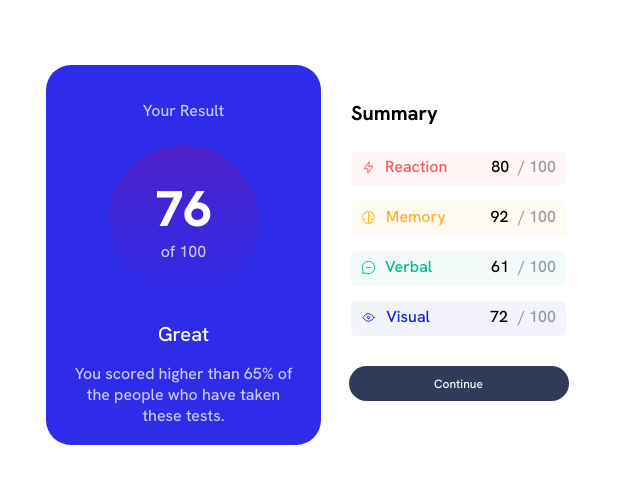
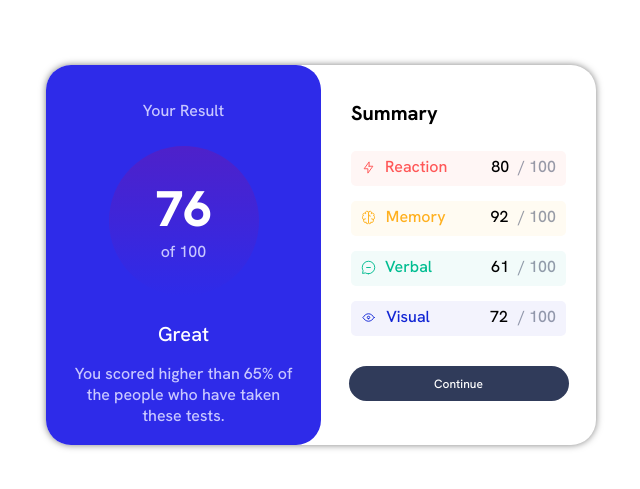
Before and after one commit to sakibtheseeker/results-summary-component-main, a plain HTML site: page index.html in a window 1280 px wide. Shown: the part 145-634 px from the top of the page, without its empty margins (319-959 px from the left). Drawn offline with Linux system fonts and the light colour scheme.

Commit message:
added box shadow

```diff
--- a/style.css
+++ b/style.css
@@ -35,6 +35,7 @@
     top: 50%;
     left: 50%;
     transform: translate(-50%, -50%);
+    box-shadow: 0 0 7px rgba(0,0,0,0.5);
 }
 
 
```
